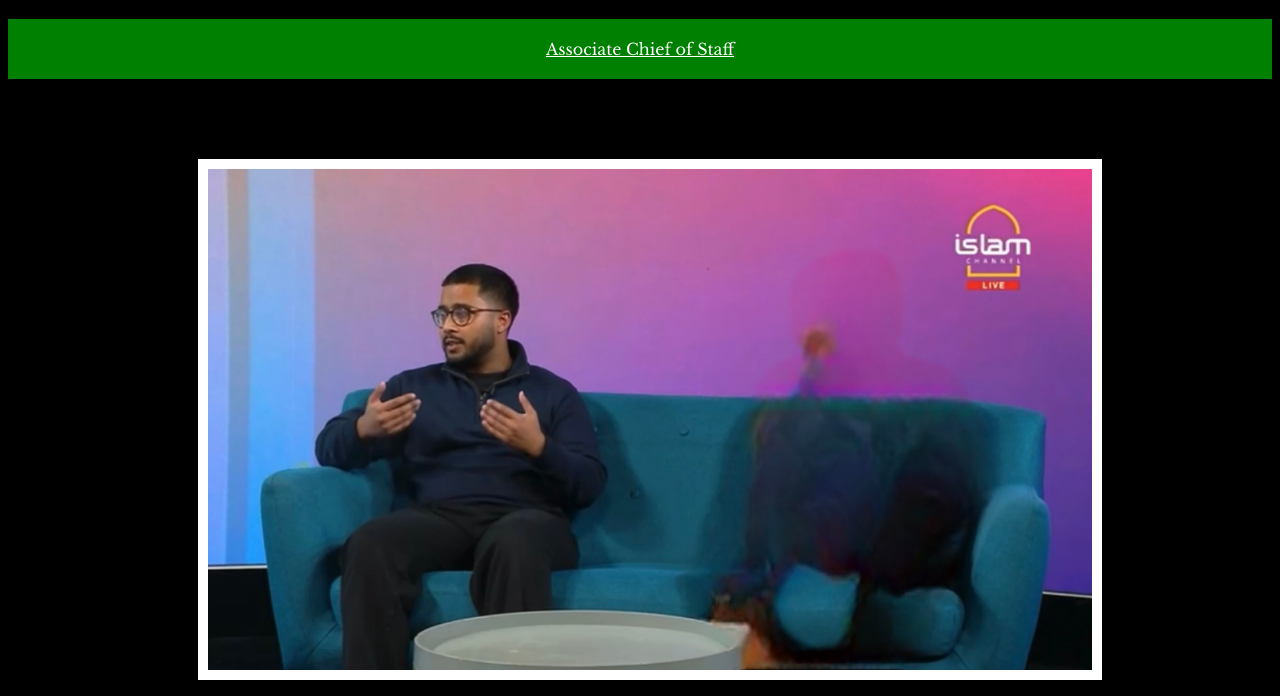
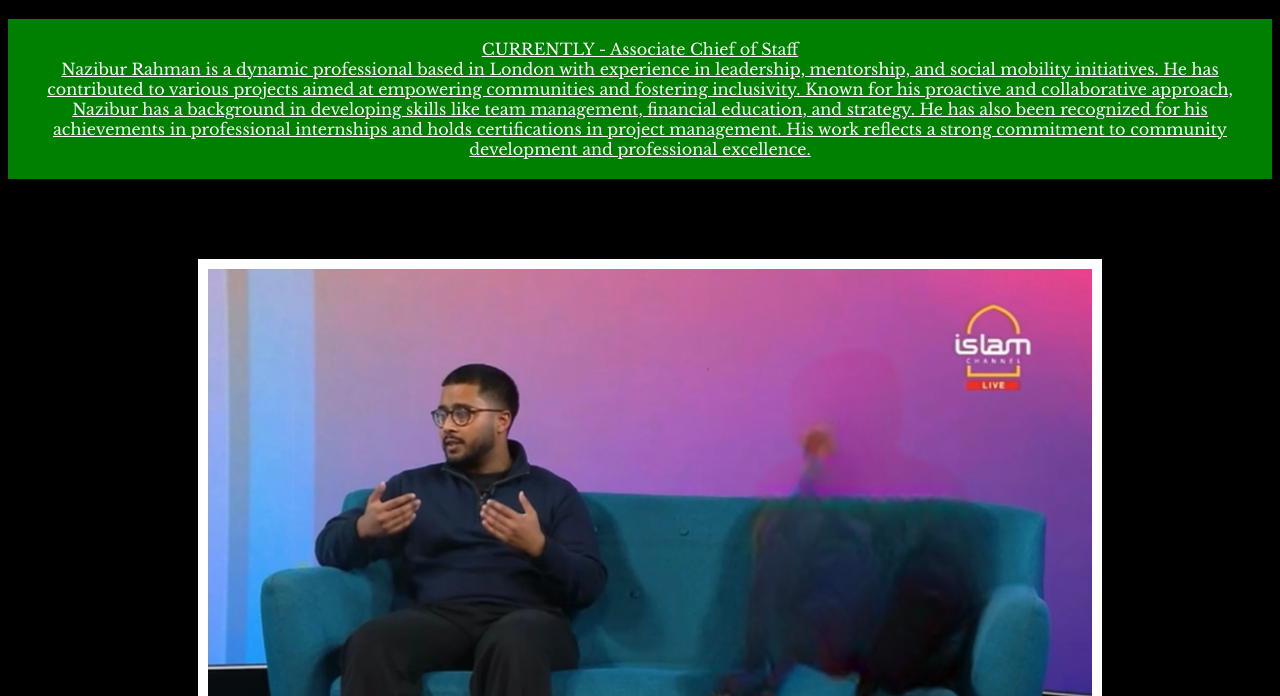
Before and after one commit to Fahim-c/najib, a plain HTML site: page index.html in a window 1280 px wide. Shown: the part 104-800 px from the top of the page. Drawn offline with nearby package versions, Linux system fonts and the light colour scheme.

Commit message:
Update index.html

```diff
--- a/index.html
+++ b/index.html
@@ -13,7 +13,7 @@
 </head>
 <body>
     <h1 class="title">Nozib Meme page</h1>
-    <p class="bio">Associate Chief of Staff</p>
+    <p class="bio">CURRENTLY - Associate Chief of Staff <br>Nazibur Rahman is a dynamic professional based in London with experience in leadership, mentorship, and social mobility initiatives. He has contributed to various projects aimed at empowering communities and fostering inclusivity. Known for his proactive and collaborative approach, Nazibur has a background in developing skills like team management, financial education, and strategy. He has also been recognized for his achievements in professional internships and holds certifications in project management. His work reflects a strong commitment to community development and professional excellence.</p>
 
     <div>
         <img src="./assets/images/IMG_5627.jpg"" alt="Najib sitting on a sofa">
```
